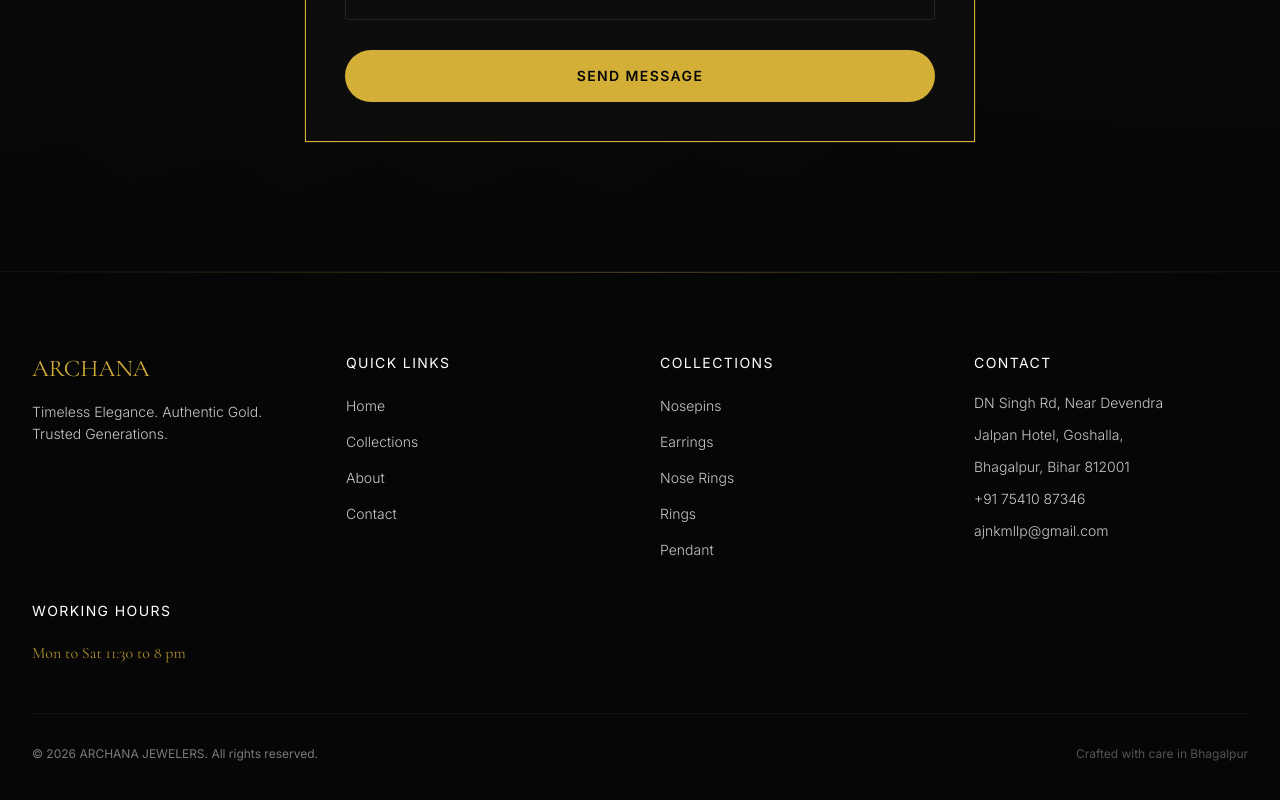
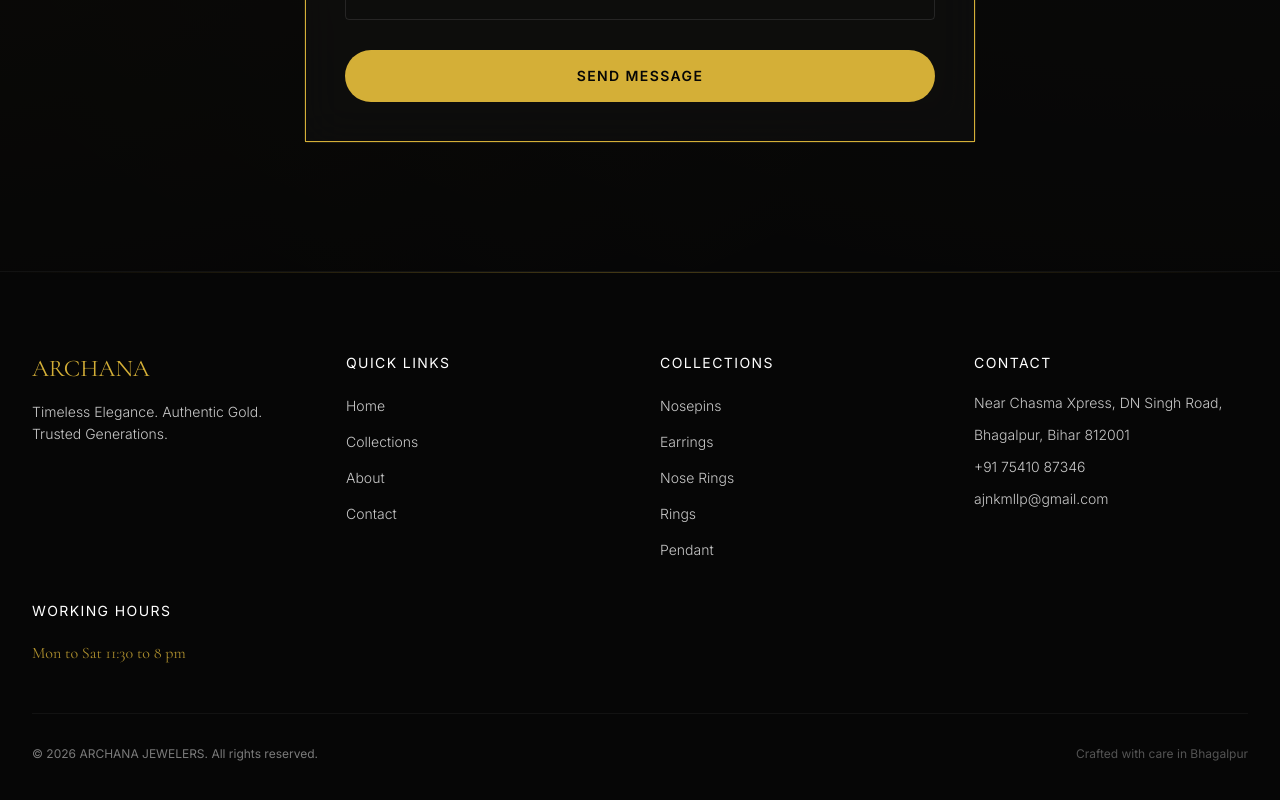
Before and after one commit to mehulshandilya-git-hub/archanajewellers, a Next.js app: page / in a window 1280 px wide. Shown: the part 10562-11362 px from the top of the page. Built offline with nearby package versions, Linux system fonts and the light colour scheme; no server answers.

Commit message:
Update footer address

```diff
--- a/components/Footer.tsx
+++ b/components/Footer.tsx
@@ -68,8 +68,7 @@ export default function Footer() {
               Contact
             </h4>
             <ul className="space-y-3 text-light-gray text-sm font-body font-light">
-              <li>DN Singh Rd, Near Devendra</li>
-              <li>Jalpan Hotel, Goshalla,</li>
+              <li>Near Chasma Xpress, DN Singh Road,</li>
               <li>Bhagalpur, Bihar 812001</li>
               <li>
                 <a
```
